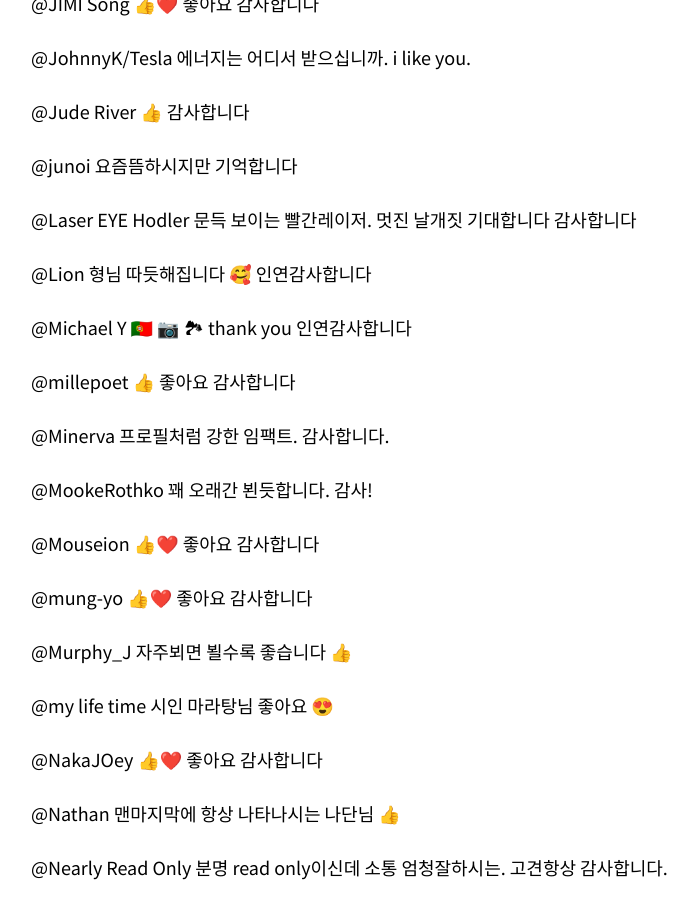
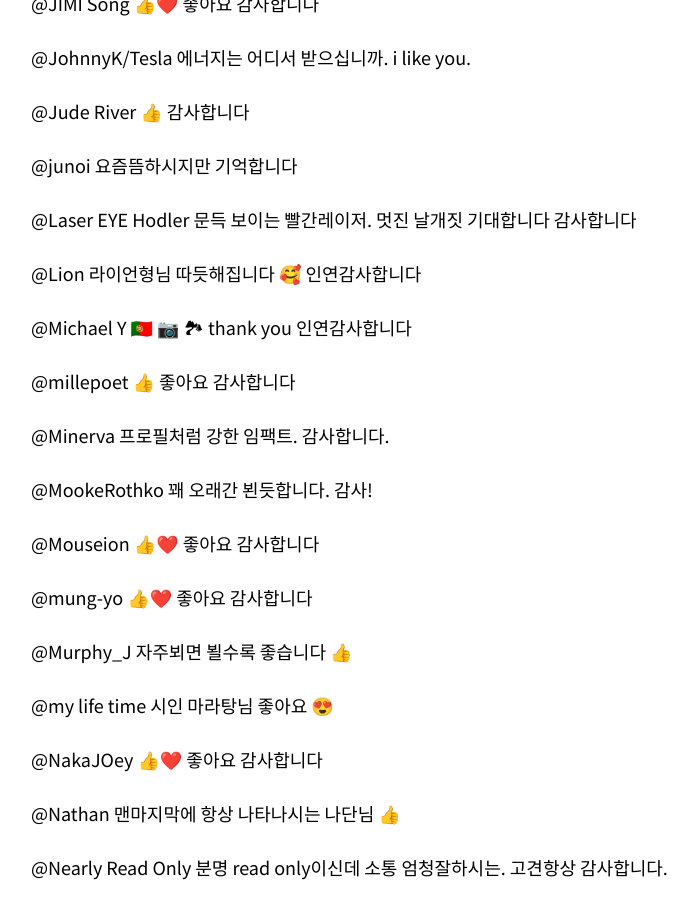
Before and after one commit to onebitco/onebitco.github.io, a Jekyll site: the page built from _posts/2021-07-01-thank-twitter.md, in a window 1280 px wide and 900 px high, scrolled down 1934 px. Shown: the whole window, without its empty margins (259-957 px from the left). Built offline with Jekyll 4.4.1, drawn with Linux system fonts in a browser that asks for light colours.

Commit message:
라이언님

```diff
--- a/_posts/2021-07-01-thank-twitter.md
+++ b/_posts/2021-07-01-thank-twitter.md
@@ -67,7 +67,7 @@ tags: person twitter
 
 @Laser EYE Hodler 문득 보이는 빨간레이저. 멋진 날개짓 기대합니다 감사합니다
 
-@Lion 형님 따듯해집니다 🥰 인연감사합니다
+@Lion 라이언형님 따듯해집니다 🥰 인연감사합니다
 
 @Michael Y 🇵🇹 📷 🏞 thank you 인연감사합니다
 
```
